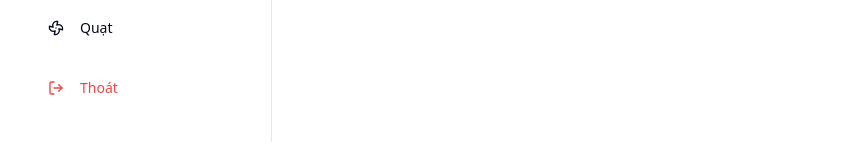
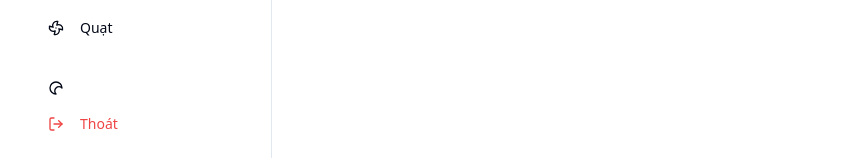
Before and after one commit to HienLe2004/funny-farm-frontend-242, a React (Vite) app: page /statistics in a window 1280 px wide. Shown: the part 690-850 px from the top of the page, without its empty margins (16-864 px from the left). Built offline with nearby package versions, Linux system fonts and the light colour scheme; no server answers; sample sign-in values are in the browser's storage.

Commit message:
Update darkmode button

```diff
--- a/src/App.tsx
+++ b/src/App.tsx
@@ -30,7 +30,7 @@ function App() {
   return (
 
     // <BrowserRouter>
-      <div className="min-h-screen">
+      <div className="min-h-screen bg-background text-foreground">
         <Routes>
           <Route path="/auth" element={<AuthPage/>}></Route>
           <Route path="/" element={<RootLayout><OverviewPage/></RootLayout>}></Route>
--- /dev/null
+++ b/src/components/DarkModeButton.tsx
@@ -0,0 +1,61 @@
+import { useState, useEffect, useCallback } from 'react';
+import { Button } from '@/components/ui/button';
+import { Moon, Sun } from 'lucide-react';
+import { cn } from '@/lib/utils';
+
+const useTheme = () => {
+  const [theme, setThemeState] = useState<'light' | 'dark'>('light');
+
+  const setTheme = useCallback((newTheme: 'light' | 'dark') => {
+    setThemeState(newTheme);
+    if (typeof window !== 'undefined') {
+      localStorage.setItem('theme', newTheme);
+      if (newTheme === 'dark') {
+        document.documentElement.classList.add('dark');
+      } else {
+        document.documentElement.classList.remove('dark');
+      }
+    }
+  }, []);
+
+  useEffect(() => {
+    if (typeof window !== 'undefined') {
+      const savedTheme = localStorage.getItem('theme');
+      const systemDark = window.matchMedia('(prefers-color-scheme: dark)').matches;
+      if (savedTheme) {
+        setTheme(savedTheme as 'light' | 'dark');
+      } else if (systemDark) {
+        setTheme('dark');
+      }
+    }
+  }, [setTheme]);
+
+  return { theme, setTheme };
+};
+
+const DarkModeButton = ({collapsed}:{collapsed:boolean}) => {
+  const { setTheme, theme } = useTheme();
+
+  const toggleDarkMode = () => {
+    setTheme(theme === 'dark' ? 'light' : 'dark');
+  };
+
+  return (
+    <Button
+      variant="ghost"
+      onClick={toggleDarkMode}
+      className={cn("w-full ",
+                    collapsed ? "justify-center px-2" : "justify-start")}
+      aria-label="Toggle Dark Mode"
+    >
+      {theme === 'dark' ? (
+        <Sun className="h-4 w-4 rotate-0 transition-all dark:-rotate-90" />
+      ) : (
+        <Moon className="h-4 w-4 rotate-90 transition-all dark:rotate-0 " />
+      )}
+      <span className="sr-only">Toggle Theme</span>
+    </Button>
+  );
+};
+
+export default DarkModeButton;
--- a/src/components/SideBar.tsx
+++ b/src/components/SideBar.tsx
@@ -5,6 +5,8 @@ import { useEffect, useState } from "react"
 import { Link, useLocation, useNavigate } from "react-router-dom"
 import { cn } from "@/lib/utils"
 import { toast } from "@/hooks/use-toast";
+import DarkModeButton from "./DarkModeButton";
+
 export default function SideBar() {
     const location = useLocation();
     const currentPath = location.pathname
@@ -150,6 +152,7 @@ export default function SideBar() {
                     </div>
                 </div>
                 <div className="bottom-4 left-0 right-0 px-4">
+                    <DarkModeButton collapsed={collapsed}/>
                     <Button
                         variant="ghost"
                         className={cn(
--- a/src/index.css
+++ b/src/index.css
@@ -65,7 +65,6 @@
     --ring: 212.7 26.8% 83.9%;
   }
 }
-
 @layer base {
   * {
     @apply border-border;
--- a/src/main.tsx
+++ b/src/main.tsx
@@ -7,7 +7,7 @@ import { BrowserRouter } from 'react-router-dom'
 createRoot(document.getElementById('root')!).render(
   <StrictMode>
     <BrowserRouter>
-      <App />
+      <App/>
     </BrowserRouter>
   </StrictMode>,
 )
```
